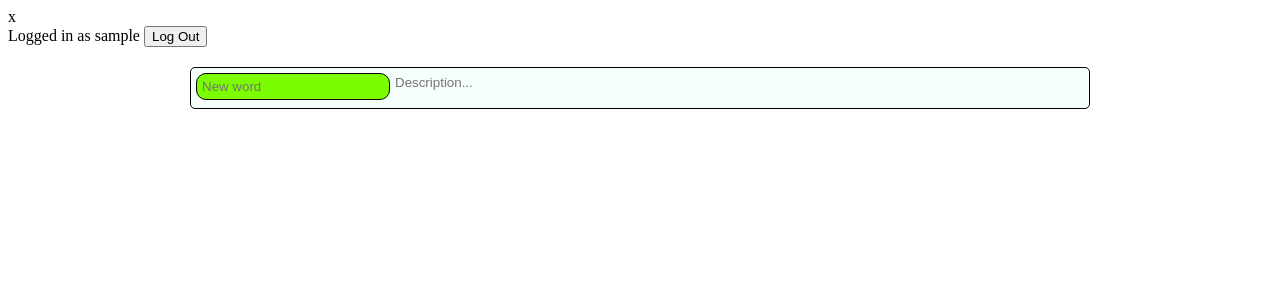
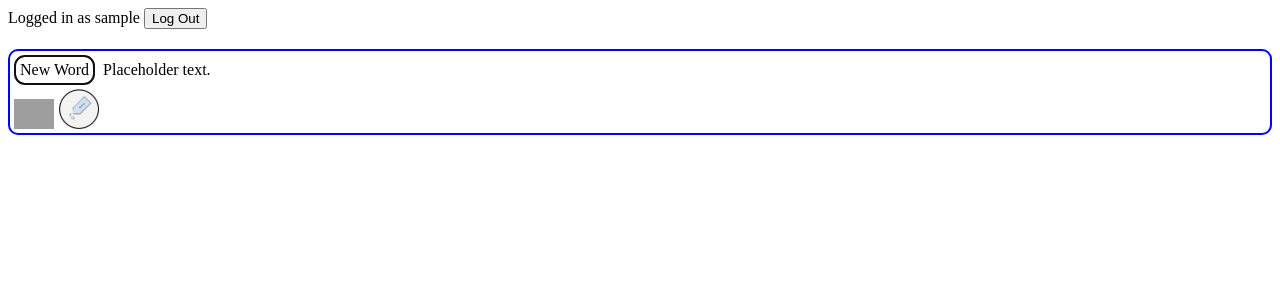
Before and after one commit to Voongstroom/voongstroom.co.uk, a Django app: page /vocab/ in a window 1280 px wide. Shown: the top 300 px of the page. Run offline with Django 3.2, Linux system fonts and the light colour scheme; the visitor is signed in with stand-in values (Sample User, id 1); data that the repository does not hold is empty; some libraries are stand-ins or nearby versions; grey boxes are pictures that could not be loaded.

Commit message:
rewrite - adding more jquery

```diff
--- a/vocab/static/vocab/index.js
+++ b/vocab/static/vocab/index.js
@@ -1,50 +1,137 @@
 $(document).ready(function(){
-    $(".entry").click(function(){
-	if ($(this).has($(".control-panel")).length > 0){
-	    console.log("has control-panel");
-	    // $(".control-panel").slideToggle("slow");
-	} else {
-	    console.log("does not have control panel");
-	    $(".control-panel").attr("delete-me", true);
-	    $(".control-panel").slideUp("slow", function(){
-		$(".control-panel[delete-me=true]").remove();
-	    });
-	    var control_panel = document.createElement("div");  // Create with DOM
-	    control_panel.className = "control-panel";
-	    control_panel.style.clear = "both";
-	    control_panel.style.display = "None";
-	    $(this).append(control_panel);
-	    // var edit_icon = document.createElement("img");
-	    // edit_icon.src = "/static/vocab/edit-icon.png"
-	    // edit_icon.style.width = "10px;";
-	    // // edit_icon.width = "50px";
-	    // $(".control-panel").append(edit_icon);
-	    $(".control-panel").slideDown("slow");
+
+    console.log("document ready");
+    $("div.new-entry").find(".word, .description").prop("contenteditable", true);
+    $("div.new-entry").find(".word").focus()
+
+    $("div.new-entry").on("click", ".save-icon", function(){
+	console.log("save new entry");
+	var entry = $(this).parents(".new-entry");
+	var word = entry.find(".word");
+	var description = entry.find(".description");
+
+	console.log(word);
+	console.log(description);
+
+	word.prop("contenteditable", false);
+	description.prop("contenteditable", false);
+
+	// addWord("new-word", "new-description");
+	console.log(entry);
+	entry.attr("id", "entry-300");
+	entry.removeClass("new-entry");
+	entry.addClass("entry");
+	// entry.find(".control-panel").slideUp();
+	console.log(entry);
+    });
+
+    $("div.entry").on("click", ".control-panel-icon", function(){
+	console.log("control-panel-icon clicked");
+    });
+
+    $("div.entry").on("click", ".edit-icon", function(){
+	console.log("edit-icon clicked");
+	var parent = $(this).parents(".entry");
+	parent.attr("edit-mode", true);
+	var word = parent.find(".word");
+	var description = parent.find(".description");
+	word.prop("contenteditable", true);
+	description.prop("contenteditable", true);
+	description.focus();
+	// var tmpStr = description.text(); // should move the cursor to the end of the div but doesn't work
+	// description.text('');
+	// description.text(tmpStr);
+	$(this).removeClass("edit-icon");
+	$(this).addClass("save-icon");
+	$(this).attr("src", "/static/vocab/save_icon.png");
+    });
+
+    $("div.entry").on("click", ".save-icon", function(){
+	console.log("save-icon clicked");
+	var parent = $(this).parents(".entry");
+	parent.attr("edit-mode", false);
+	var word = parent.find(".word");
+	var description = parent.find(".description");
+	word.prop("contenteditable", false);
+	description.prop("contenteditable", false);
+	$(this).removeClass("save-icon");
+	$(this).addClass("edit-icon");
+	$(this).attr("src", "/static/vocab/edit_icon.png");
+    });
+
+    $("div.entry").on("click", ".tag-icon", function() {
+	console.log("tag-icon clicked");
+    });
+
+    $("div.entry").on("click", ".delete-icon", function(){
+	console.log("delete-icon clicked");
+	var parent = $(this).parents(".entry");
+	console.log("deleting: id: " + parent.attr("model-id") + ", word: " + parent.find(".word").text());
+	parent.slideUp();
+	var csrftoken = getCookie('csrftoken');
+	console.log("csrftoken: " + csrftoken.toString());
+	var xhr = new XMLHttpRequest();
+	$.ajaxSetup({
+     	    beforeSend: function(xhr, settings) {
+		if (!csrfSafeMethod(settings.type) && !this.crossDomain) {
+    		    xhr.setRequestHeader("X-CSRFToken", csrftoken);
+		}
+    	    }
+	});
+	$.ajax({
+     	    type: 'POST',
+     	    url: 'delete-entry',
+     	    data: {
+		'id': parent.attr("model-id"),
+     	    },
+     	    success: function(msg){
+		console.log(msg);
+     	    }
+	});
+    });
+
+    // Control Panel Management
+    $("div.entry").click(function(event){
+	console.log("clicked");
+	console.log($(this));
+
+	var control_panels = this.getElementsByClassName("control-panel");
+	var control_panel = (control_panels) ? control_panels[0] : null;
+
+	if (control_panel == null) {
+	    var control_panel = document.createElement("div");
+	    control_panel.setAttribute("class", "control-panel");
+	    control_panel.style.display = "none";
+
+	    var edit_icon = document.createElement("img");
+	    edit_icon.setAttribute("width", "40px");
+	    edit_icon.setAttribute("src", "/static/vocab/edit_icon.png");
+	    edit_icon.setAttribute("class", "control-panel-icon edit-icon");
+	    control_panel.appendChild(edit_icon);
+
+	    var tag_icon = document.createElement("img");
+	    tag_icon.setAttribute("width", "40px");
+	    tag_icon.setAttribute("src", "/static/vocab/tag_icon.png");
+	    tag_icon.setAttribute("class", "control-panel-icon tag-icon");
+	    control_panel.appendChild(tag_icon);
+
+	    var delete_icon = document.createElement("img");
+	    delete_icon.setAttribute("width", "40px");
+	    delete_icon.setAttribute("src", "/static/vocab/delete_icon.png");
+	    delete_icon.setAttribute("class", "control-panel-icon delete-icon");
+	    control_panel.appendChild(delete_icon);
+
+	    this.appendChild(control_panel);
 	}
 
+	// Hide control panels that aren't in edit mode and do not belong to this entry
+	$(".entry").not($(".entry[edit-mode='true']")).not($(this)).find(".control-panel").slideUp();
 
-	// if ($(this).has($(".control-panel")).length > 0){
-	//     console.log("has control-panel");
-	//     // $(".control-panel").slideUp("slow", function(){
-	//     // 	$(".control-panel").remove();
-	//     // });
-	// }
-	// else{
-	//     console.log("does not have control panel");
-	//     // $(".control-panel").slideUp("slow"), function(){
-	//     // 	$(".control-panel").remove();
-	//     // });
-	//     var control_panel = document.createElement("div");  // Create with DOM
-	//     control_panel.className = "control-panel";
-	//     control_panel.innerHTML = "Control Panel";
-	//     control_panel.style.clear = "both";
-	//     control_panel.style.display = "None";
-	//     $(this).append(control_panel);
-	//     // $(".control-panel").slideDown("slow");
-	// }
-	// $(".control-panel").slideUp("slow");
-	// $(this).has($(".control-panel")).slideToggle("slow");
-    });
+	// Toggle this control panel if it is not in edit mode and the user clicked off of the control-panel icons
+	if (!event.target.classList.contains("control-panel-icon")){
+	    $(this).not($("[edit-mode='true']")).find(".control-panel").slideToggle();
+	}
+    })
 });
 
 // using jQuery
@@ -72,8 +159,14 @@ function csrfSafeMethod(method) {
 function addWord(word_id, description_id){
     word_element = document.getElementById(word_id);
     description_element = document.getElementById(description_id);
-    word = word_element.value;
-    description = description_element.value;
+
+    console.log(word_id);
+    console.log(word_element);
+    console.log(description_id);
+    console.log(description_element);
+
+    word = word_element.innerHTML;
+    description = description_element.innerHTML;
     console.log("word: " + word);
     console.log("description: " + description);
 
--- a/vocab/static/vocab/styles.css
+++ b/vocab/static/vocab/styles.css
@@ -1,44 +1,101 @@
-.control-panel{
-    border: 1px solid black;
+body {
+    background-color: white;
 }
 
-.container{
-    margin-left: auto;
-    margin-right: auto;
-    width:900px;
-    font-family: 'Arial';
+div.entry {
+    border: 2px solid;
+    border-radius: 10px;
+    padding: 4px 4px 4px 4px;
+    margin-bottom: 4px;
 }
 
-.entry{
-    border:1px solid black;
-    border-radius:5px;
-    clear: both;
-    padding: 5px 5px 5px 5px;
-    min-height: 30px;
-    margin-bottom: 1px;
-    background-color: MintCream;
+div.new-entry {
+    border: 2px solid blue;
+    border-radius: 10px;
+    padding: 4px 4px 4px 4px;
+    margin-bottom: 4px;
 }
 
-.word{
-    border: 1px solid;
-    border-radius: 10px;
-    float: left;
-    padding:5px 5px 5px 5px;
-    margin-right: 5px;
-    background-color: LawnGreen;
+div.word {
+	border: 2px solid;
+	border-radius: 10px;
+	/* float: left; */
+	display: inline-block;
+	padding: 4px 4px 4px 4px;
+	margin-right: 4px;
 }
 
-.description{
-    border: 0px;
-    padding: 0px 0px 0px 0px;
-    margin: 0px 0px 0px 0px;
-    background-color: MintCream;
+div.description {
+/*	margin: 2px 0px 2px 0px;*/
+	/*padding: 4px 4px 4px 4px;*/
+	/*border: 1px solid green;*/
+	border-radius: 10px;
+	margin-top: 0px;
+	display: inline;
+/*	float: right;*/
 }
 
-.word-input{
-    border: 0px;
-    float:left;
-    margin-right:5px;
-    padding: 0px 0px 0px 0px;
-    background-color: LawnGreen;
+div.control-panel {
+    clear: both;
+    margin-top: 4px;
+    /*margin-bottom: 0px;*/
+    /*border: 1px solid blue;*/
+    /*padding-bottom: 0px;*/
+    font-size: 0px;
 }
+
+div.entry-end {
+    clear: both;
+}
+
+.control-panel-icon {
+	margin-right: 5px;
+}
+
+.edit-icon {
+}
+
+/* .control-panel{ */
+/*     border: 1px solid black; */
+/* } */
+
+/* .container{ */
+/*     margin-left: auto;  */
+/*     margin-right: auto;  */
+/*     width:900px;  */
+/*     font-family: 'Arial'; */
+/* } */
+
+/* .entry{ */
+/*     border:1px solid black;  */
+/*     border-radius:5px;  */
+/*     clear: both;  */
+/*     padding: 5px 5px 5px 5px;  */
+/*     min-height: 30px;  */
+/*     margin-bottom: 1px;  */
+/*     background-color: MintCream; */
+/* } */
+
+/* .word{ */
+/*     border: 1px solid;  */
+/*     border-radius: 10px;  */
+/*     float: left;  */
+/*     padding:5px 5px 5px 5px;  */
+/*     margin-right: 5px;  */
+/*     background-color: LawnGreen; */
+/* } */
+
+/* .description{ */
+/*     border: 0px;  */
+/*     padding: 0px 0px 0px 0px;  */
+/*     margin: 0px 0px 0px 0px;  */
+/*     background-color: MintCream; */
+/* } */
+
+/* .word-input{ */
+/*     border: 0px;  */
+/*     float:left;  */
+/*     margin-right:5px;   */
+/*     padding: 0px 0px 0px 0px;  */
+/*     background-color: LawnGreen; */
+/* } */
--- a/vocab/templates/vocab/index.html
+++ b/vocab/templates/vocab/index.html
@@ -6,7 +6,7 @@
     <link rel="stylesheet" type="text/css" href="{% static 'vocab/styles.css' %}">
   </head>
 
-  <body>x
+  <body>
     <!-- Login and Sign up -->
     <div class="user-panel" style="margin-bottom: 20px;">
       {% if user and not user.is_anonymous %}
@@ -45,28 +45,60 @@
     </div>
 
     {% if user and not user.is_anonymous %}
-    <!-- Add a new word -->
-    <div class="container">
-      <div class="entry" id="entyr-new-word" >
-	<form action="add-word" method="POST"> {% csrf_token %}
-	  <div class="vote" id="vote-new-word" style="display:none">
+    <!-- <\!-- Add a new word -\-> -->
+    <!-- <div class="container"> -->
+    <!--   <div class="entry" id="entyr-new-word" > -->
+    <!-- 	<form action="add-word" method="POST"> {% csrf_token %} -->
+    <!-- 	  <div class="vote" id="vote-new-word" style="display:none"> -->
+    <!-- 	  </div> -->
+    <!-- 	  <div class="word" id="word-new-word"> -->
+    <!-- 	    <input class="word-input" id="word-input-new-word" type="text" name="word" onblur="addWord('word-input-new-word', 'description-new-word')" placeholder="New word"> -->
+    <!-- 	  </div> -->
+    <!-- 	  <input class="description" id="description-new-word" type="text" name="description" onblur="addWord('word-input-new-word', 'description-new-word')" placeholder="Description..." value="" > -->
+    <!-- 	  <div class="tags" id="tags-new-word" style="display:none"> -->
+    <!-- 	  </div> -->
+    <!-- 	  <div class="entry-date" id="entry-date-new-word" style="display:none"> -->
+    <!-- 	  </div> -->
+    <!-- 	  <div class="progress" id="progress-new-word" style="display:none"> -->
+    <!-- 	  </div> -->
+    <!-- 	</form> -->
+    <!--   </div> -->
+
+    <div class="new-entry">
+      <div class="word" id="new-word">
+	New Word
       </div>
-	  <div class="word" id="word-new-word">
-	    <input class="word-input" id="word-input-new-word" type="text" name="word" onblur="addWord('word-input-new-word', 'description-new-word')" placeholder="New word">
+      <div class="description" id="new-description">
+	Placeholder text.
       </div>
-	  <input class="description" id="description-new-word" type="text" name="description" onblur="addWord('word-input-new-word', 'description-new-word')" placeholder="Description..." value="" >
-	  <div class="tags" id="tags-new-word" style="display:none">
+      <div class="control-panel">
+	<img width="40px" src="/static/vocab/save_icon.png" class="control-panel-icon save-icon">
+	<img width="40px" src="/static/vocab/tag_icon.png" class="control-panel-icon tag-icon">
+
+	<!-- var edit_icon = document.createElement("img"); -->
+	<!-- edit_icon.setAttribute("width", "40px"); -->
+	<!-- edit_icon.setAttribute("src", "/static/vocab/edit_icon.png"); -->
+	<!--     edit_icon.setAttribute("class", "control-panel-icon edit-icon"); -->
+	<!-- control_panel.appendChild(edit_icon); -->
+
+	<!-- var tag_icon = document.createElement("img"); -->
+	<!-- tag_icon.setAttribute("width", "40px"); -->
+	<!-- tag_icon.setAttribute("src", "/static/vocab/tag_icon.png"); -->
+	<!-- tag_icon.setAttribute("class", "control-panel-icon tag-icon"); -->
+	<!-- control_panel.appendChild(tag_icon); -->
+
+	<!-- var delete_icon = document.createElement("img"); -->
+	<!-- delete_icon.setAttribute("width", "40px"); -->
+	<!-- delete_icon.setAttribute("src", "/static/vocab/delete_icon.png"); -->
+	<!-- delete_icon.setAttribute("class", "control-panel-icon delete-icon"); -->
+	<!-- control_panel.appendChild(delete_icon); -->
+
       </div>
-	  <div class="entry-date" id="entry-date-new-word" style="display:none">
-	  </div>
-	  <div class="progress" id="progress-new-word" style="display:none">
-	  </div>
-	</form>
     </div>
 
     <!-- Words -->
     {% for word in words %}
-      <div class="entry" id="entry-{{ word.id }}" >
+    <div class="entry" id="entry-{{ word.id }}" model-id="{{ word.id }}">
       <div class="vote" id="vote-{{ word.id }}" style="display:none">
     	{{ word.popularity_rating }}
       </div>
@@ -88,10 +120,10 @@
       <div class="progress" id="progress-{{ word.id }}" style="display:none">
     	{{ word.skill_rating }}
       </div>
-
     </div>
     {% endfor %}
-    </div>
+
+    <!-- </div> -->
     {% endif %}
 
     {% load staticfiles %}
--- a/vocab/urls.py
+++ b/vocab/urls.py
@@ -8,6 +8,7 @@ urlpatterns = patterns('',
                        url(r'login', views.login, name='login'),
                        url(r'logout', views.logout, name='logout'),
                        url(r'sign-up', views.sign_up, name='sign-up'),
+                       url(r'delete-entry', views.delete_entry, name='delete-entry'),
                        # url(r'index2', views.index2, name='index2'),
                        # url(r'^$', views.index, name='index'),
                        # url(r'', views.form_test, name='form-test'),
--- a/vocab/views.py
+++ b/vocab/views.py
@@ -19,9 +19,27 @@ def add_word(request):
         return django.http.HttpResponse(word.id)
     return HttpResponse('word not added. word: {0}'.format(word) + ', description: {0}'.format(description))
 
+def delete_entry(request):
+    user = request.user
+    user = user if not user.is_anonymous() else None
+    print 'request.POST: {}'.format(request.POST)
+    print 'request.POST["id"]: {}'.format(request.POST['id'])
+    id = request.POST['id'] if 'id' in request.POST else None
+    word = None
+    print 'id: {}'.format(id)
+    if user and id:
+        try:
+            entry = Word.objects.get(id=id)
+        except django.core.exceptions.ObjectDoesNotExist:
+            entry = None
+        if(entry):
+            word = entry.word
+            entry.delete()
+    return HttpResponse('Successfully deleted: id: {}, word: {}'.format(id, word))
+
 def index(request, user=None):
     user = request.user
-    words = sorted(Word.objects.filter(author=None if user.is_anonymous() else user))
+    words = sorted(Word.objects.filter(author=None if user.is_anonymous() else user), key=lambda word: word.word)
     for word in words:
         tags = [rel.tag for rel in TagWordRelationship.objects.filter(word=word)]
         word.tags = tags
```
Also changed, not shown: vocab/static/vocab/edit_icon.png (added), 3 other files. Lines whose indentation alone changed are shown as unchanged.
